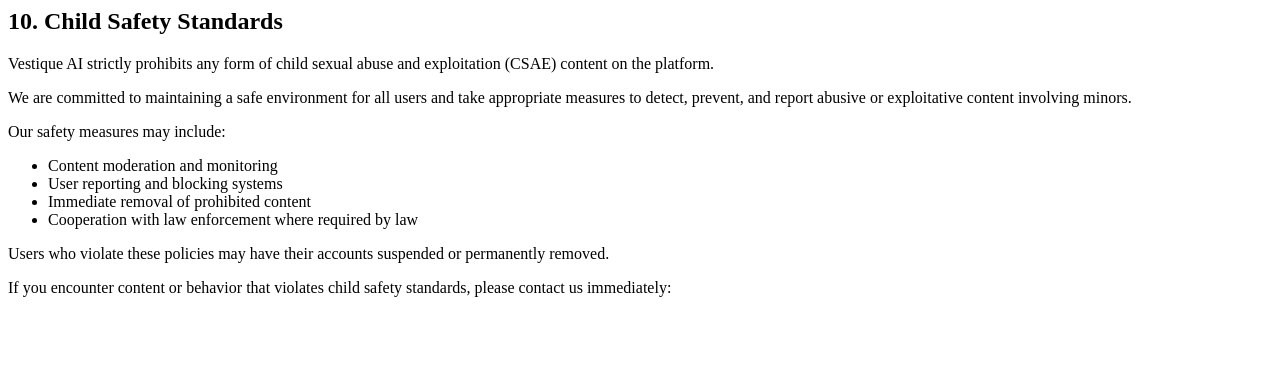
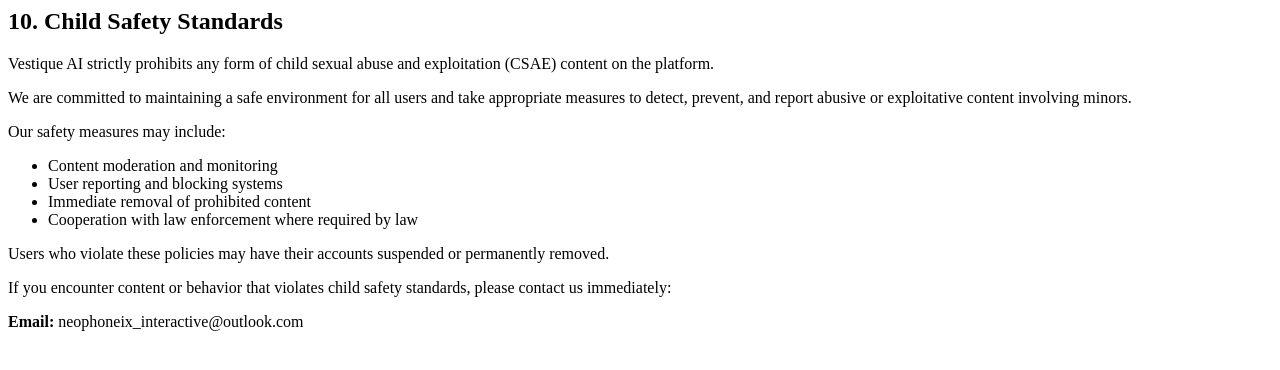
Before and after one commit to neophoneixinteractive-cmd/vestique-ai, a plain HTML site: page index.html in a window 1280 px wide. Drawn offline with Linux system fonts and the light colour scheme.

Commit message:
Update index.html

```diff
--- a/index.html
+++ b/index.html
@@ -31,3 +31,7 @@
 If you encounter content or behavior that violates child safety standards,
 please contact us immediately:
 </p>
+
+<p>
+<strong>Email:</strong> neophoneix_interactive@outlook.com
+</p>
```
